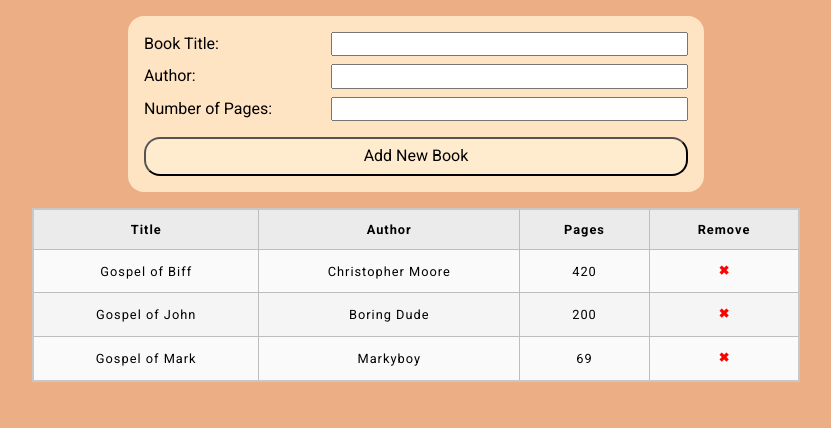
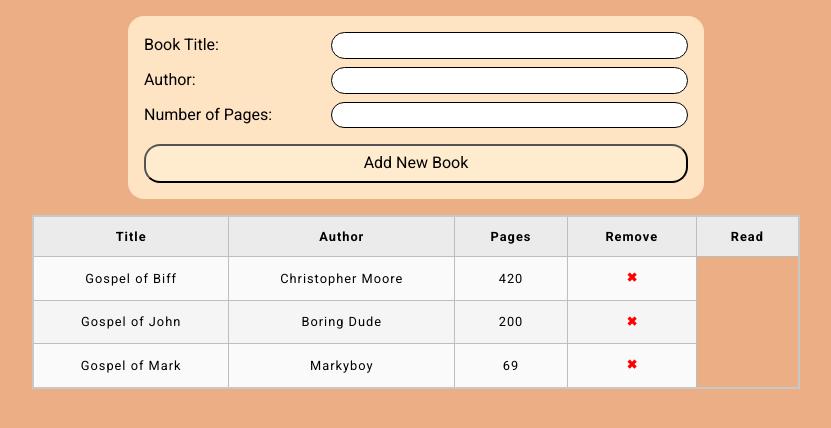
Before and after one commit to Pandemolyum/odin-library, a plain HTML site: page index.html in a window 1280 px wide. Shown: the whole page, without its empty margins (224-1055 px from the left). Drawn offline with Linux system fonts and the light colour scheme.

Commit message:
Change input box styling

```diff
--- a/index.html
+++ b/index.html
@@ -33,6 +33,7 @@
             <th>Author</th>
             <th>Pages</th>
             <th>Remove</th>
+            <th>Read</th>
         </tr>
     </table>
 </body>
--- a/style.css
+++ b/style.css
@@ -73,6 +73,7 @@ form {
     grid-template-columns: 1fr 2fr;
     grid-template-rows: 1fr 1fr;
     gap: 0.5rem;
+    align-items: center;
 
     justify-self: center;
     padding: 1rem;
@@ -87,3 +88,9 @@ div.text-input {
     justify-content: center;
     align-items: stretch;
 }
+
+input {
+    border-radius: 1rem;
+    border: 1px solid black;
+    padding: 0.2rem 0.2rem 0.2rem 0.8rem;
+}
```
